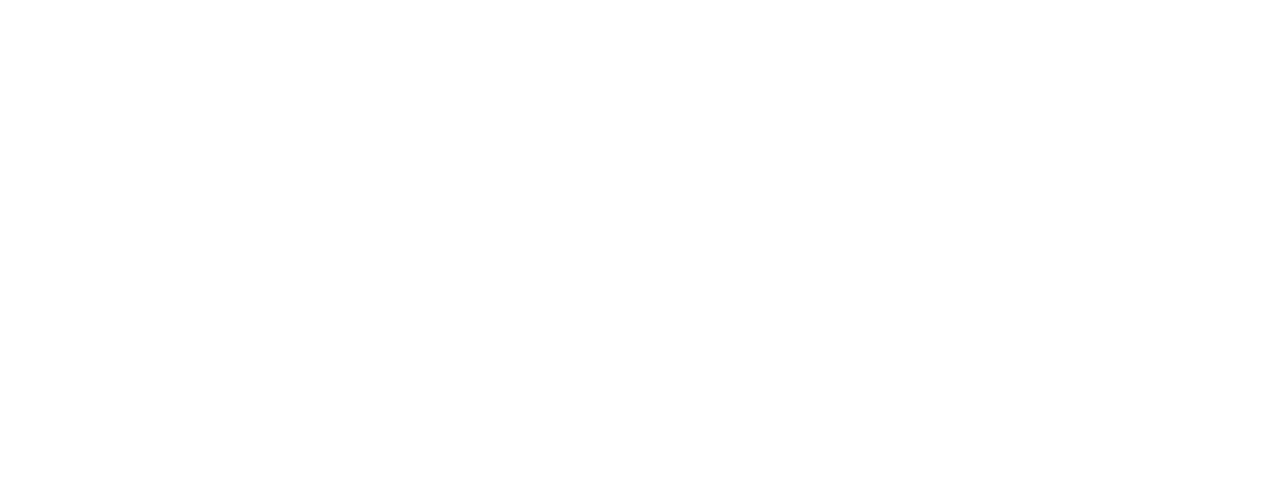
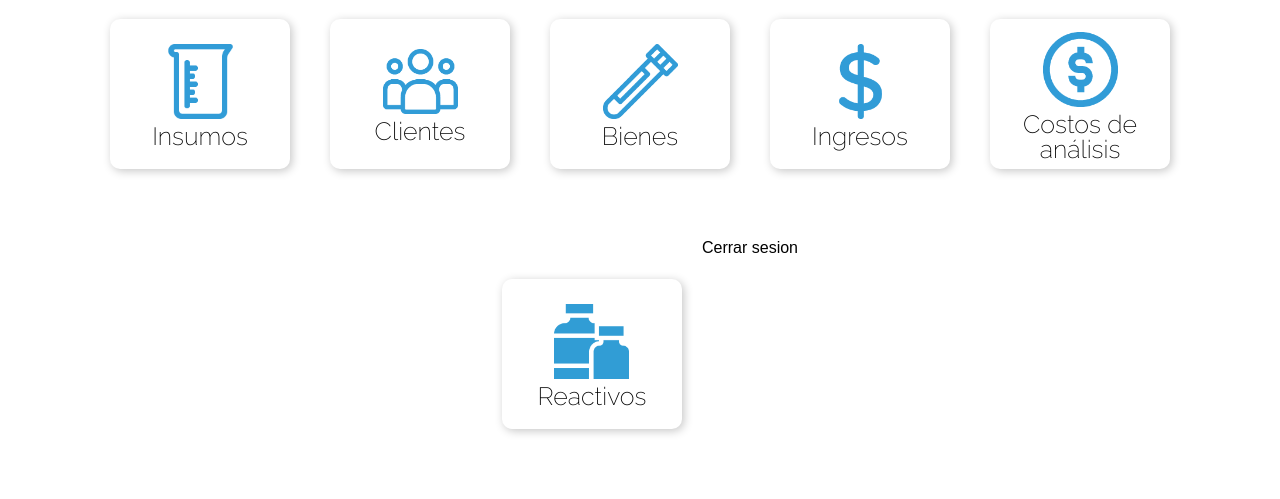
Before and after one commit to LOOR-ZAMBRANO-ROBERTH-DAVID/EPAM-APP, a PHP site: page / in a window 1280 px wide. Before the commit the part shown is empty. Shown: the part 301-800 px from the top of the page. Run offline with PHP 8.4, Linux system fonts and the light colour scheme.

Commit message:
creacion del index

```diff
--- /dev/null
+++ b/css/home.css
@@ -0,0 +1,101 @@
+/*Aqui se colocaran etiquetas globales que se veran en muchas pantallas*/
+@import url("https://fonts.googleapis.com/css2?family=Raleway:wght@200&display=swap");
+html {
+  font-family: Arial, Helvetica, sans-serif;
+}
+body {
+  background-color: #dcdcdc;
+}
+
+.contenedor-global {
+  margin-left: 150px;
+}
+
+p {
+  margin: 0;
+}
+ul {
+  margin: 0;
+}
+
+h1 {
+  color: black;
+  margin: 0;
+}
+h2 {
+  margin: 0;
+}
+
+td {
+  padding: 2px 5px;
+}
+th {
+  text-align: center;
+}
+a {
+  text-decoration: none;
+  color: black;
+}
+
+/*El siguiente codigo es perteneciente al index.html*/
+
+.contenedor-global-index {
+  display: flex;
+  flex-direction: column;
+}
+
+.contenedor-titulo {
+  background-color: #343b44;
+  height: 35vh;
+  display: flex;
+  flex-direction: column;
+  justify-content: center;
+  align-items: center;
+}
+
+.contenedor-titulo img {
+  width: auto;
+  height: 180px;
+}
+.contenedor-entradas {
+  display: flex;
+  justify-content: center;
+  flex-wrap: wrap;
+  background-color: #ffffff;
+  margin: 0;
+  height: 65vh;
+}
+
+.contenedor-pantalla {
+  background-color: #ffffff;
+  height: 150px;
+  width: 180px;
+  margin: 40px 20px;
+  border-radius: 10px;
+  box-shadow: 2px 2px 10px rgba(0, 0, 0, 0.228);
+}
+.contenedor-pantalla:hover {
+  background-color: rgba(0, 0, 0, 0.129);
+}
+
+.elementos-pantalla {
+  display: flex;
+  flex-direction: column;
+  justify-content: center;
+  align-items: center;
+  height: 100%;
+}
+
+.elementos-pantalla img {
+  width: 75px;
+  margin-top: 10px;
+}
+
+.elementos-pantalla h2 {
+  font-family: raleway;
+  font-size: 25px;
+  text-align: center;
+  font-weight: 50;
+  margin: 5px;
+  line-height: 25px;
+}
--- a/css/style.css
+++ b/css/style.css
@@ -21,6 +21,12 @@ h1 {
   color: black;
   margin: 0;
 }
+h2{
+  margin: 0;
+}
+
+
+
 td {
   padding: 2px 5px;
 }
--- a/database/conection.php
+++ b/database/conection.php
@@ -1,6 +1,6 @@
 <?php
 /**Creamos la conexion a la base de datos */
-$hostname = "localhost:8111";
+$hostname = "localhost";
 $username = "root";
 $password = "";
 
--- a/elements/navbar.php
+++ b/elements/navbar.php
@@ -16,7 +16,11 @@
 
 <body>
   <div class="vertical-menu">
+    <div class="logo-vertical-menu">
+      <a href="../index.php">
+    </div>
     <img src="../images/logo2.png" alt="" class="logo-blanco">
+    </a>
     <ul class="opciones-menu">
       <li>
         <img src="../images/insumoss-icon.png" alt="">
--- a/index.html
+++ /dev/null
@@ -1,14 +0,0 @@
-<!DOCTYPE html>
-<html lang="en">
-  <head>
-    <meta charset="UTF-8" />
-    <meta http-equiv="X-UA-Compatible" content="IE=edge" />
-    <meta name="viewport" content="width=device-width, initial-scale=1.0" />
-
-
-    <title>Epam</title>
-  </head>
-  <body>
-    <a href="../EPAM-APP/public/insumos.php">Insumos</a>
-  </body>
-</html>
--- /dev/null
+++ b/index.php
@@ -0,0 +1,71 @@
+<!DOCTYPE html>
+<html lang="en">
+  <head>
+    <meta charset="UTF-8" />
+    <meta http-equiv="X-UA-Compatible" content="IE=edge" />
+    <meta name="viewport" content="width=device-width, initial-scale=1.0" />
+    <link rel="stylesheet" href="../EPAM-APP/css/normalize.css"/>
+    <link rel="stylesheet" href="../EPAM-APP/css/home.css?v=<?php echo (rand()); ?>"/>
+    <title>Home</title>
+  </head>
+  <body>
+    <div class="contenedor-global-index">
+      <div class="contenedor-titulo">
+        <img src="../EPAM-APP/images/logo-blanco.png" alt="" />
+      </div>
+      <div class="contenedor-entradas">
+        <div class="contenedor-pantalla">
+          <a href="../EPAM-APP/public/insumos.php">
+            <div class="elementos-pantalla">
+              <img src="../EPAM-APP/images/insumoss-icon.png" alt="icono-insumos" />
+              <h2>Insumos</h2>
+            </div>
+          </a>
+        </div>
+        <div class="contenedor-pantalla">
+          <a href="../EPAM-APP/public/clientes.php">
+            <div class="elementos-pantalla">
+              <img src="../EPAM-APP/images/clientes-icon.png" alt="icono-insumos" />
+              <h2>Clientes</h2>
+            </div>
+          </a>
+        </div>
+        <div class="contenedor-pantalla">
+          <a href="../EPAM-APP/public/bienes.php">
+            <div class="elementos-pantalla">
+              <img src="../EPAM-APP/images/bienes-icon.png" alt="icono-insumos" />
+              <h2>Bienes</h2>
+            </div>
+          </a>
+        </div>
+        <div class="contenedor-pantalla">
+          <a href="../EPAM-APP/public/analisis_ingresos.php">
+            <div class="elementos-pantalla">
+              <img src="../EPAM-APP/images/ingresoss-icon.png" alt="icono-insumos" />
+              <h2>Ingresos</h2>
+            </div>
+          </a>
+        </div>
+        <div class="contenedor-pantalla">
+          <a href="../EPAM-APP/public/costos_analisis.php">
+            <div class="elementos-pantalla">
+              <img src="../EPAM-APP/images/costoss-icon.png" alt="icono-insumos" />
+              <h2>Costos de análisis</h2>
+            </div>
+          </a>
+        </div>
+        <div class="contenedor-pantalla">
+          <a href="../EPAM-APP/public/reactivos.php">
+            <div class="elementos-pantalla">
+              <img src="../EPAM-APP/images/reactivo-icon.png" alt="icono-insumos" />
+              <h2>Reactivos</h2>
+            </div>
+          </a>
+        </div>
+        <a href="#">
+          <p>Cerrar sesion</p>
+        </a>
+      </div>
+    </div>
+  </body>
+</html>
```
Also changed, not shown: css/vertical-menu.css (+8 -0 lines), images/banner.jpg (added).
